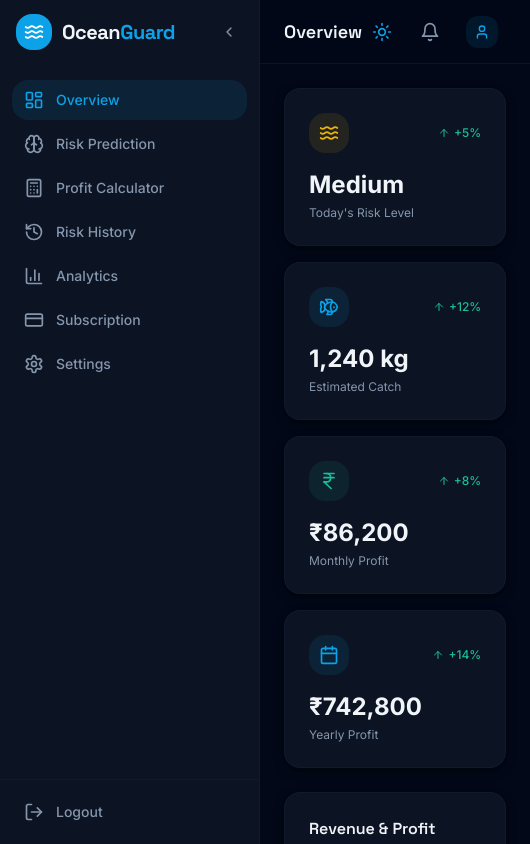
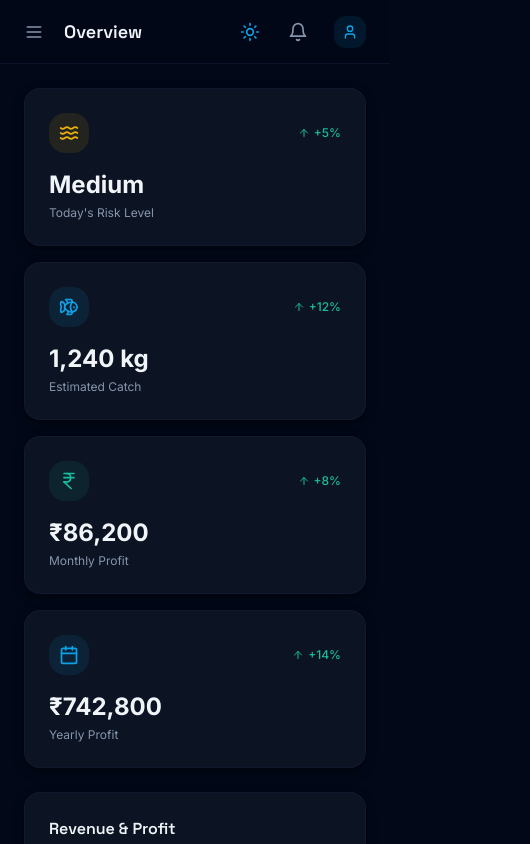
Before and after one commit to Mokshith08/OceanGuard, a React (Vite) app in the folder frontend/: page /dashboard in a window 390 px wide. Shown: the top 844 px of the page, 530 px wide, since content can reach past the window. Built offline with nearby package versions, Linux system fonts and the light colour scheme.

Commit message:
add commit

```diff
--- a/frontend/src/components/dashboard/DashboardLayout.tsx
+++ b/frontend/src/components/dashboard/DashboardLayout.tsx
@@ -4,7 +4,7 @@ import { motion, AnimatePresence } from "framer-motion";
 import {
   LayoutDashboard, Brain, Calculator, History, BarChart3,
   CreditCard, Settings, ChevronLeft, ChevronRight, LogOut,
-  Bell, User, Download, FileText, X,
+  Bell, User, Download, FileText, X, Menu,
 } from "lucide-react";
 import { OceanGuardLogo } from "@/components/OceanGuardLogo";
 import { ThemeToggle } from "@/hooks/useTheme";
@@ -119,6 +119,7 @@ function downloadFleetStatement() {
 export default function DashboardLayout() {
   const [collapsed, setCollapsed] = useState(false);
   const [profileOpen, setProfileOpen] = useState(false);
+  const [mobileOpen, setMobileOpen] = useState(false);
   const profileRef = useRef<HTMLDivElement>(null);
   const location = useLocation();
   const hasStatement = !!localStorage.getItem("og_fleet_results");
@@ -134,18 +135,41 @@ export default function DashboardLayout() {
     return () => document.removeEventListener("mousedown", handler);
   }, []);
 
+  // Close mobile sidebar on route change
+  useEffect(() => {
+    setMobileOpen(false);
+  }, [location.pathname]);
+
   return (
     <div className="flex min-h-screen bg-background">
-      {/* Sidebar */}
+      {/* Mobile Overlay */}
+      <AnimatePresence>
+        {mobileOpen && (
+          <motion.div
+            initial={{ opacity: 0 }}
+            animate={{ opacity: 1 }}
+            exit={{ opacity: 0 }}
+            onClick={() => setMobileOpen(false)}
+            className="fixed inset-0 z-40 bg-background/80 backdrop-blur-sm lg:hidden"
+          />
+        )}
+      </AnimatePresence>
+
+      {/* Sidebar - Desktop & Mobile */}
       <motion.aside
         animate={{ width: collapsed ? 72 : 260 }}
         transition={{ duration: 0.3 }}
-        className="fixed left-0 top-0 z-40 flex h-screen flex-col border-r border-border/50 bg-card"
+        className={`fixed left-0 top-0 z-50 flex h-screen flex-col border-r border-border/50 bg-card transition-transform duration-300 lg:translate-x-0 ${
+          mobileOpen ? "translate-x-0 w-[260px]" : "-translate-x-full lg:w-auto"
+        }`}
       >
         <div className="flex h-16 items-center justify-between px-4">
           <OceanGuardLogo collapsed={collapsed} />
-          <button onClick={() => setCollapsed(!collapsed)} className="rounded-lg p-1.5 text-muted-foreground hover:bg-muted hover:text-foreground">
+          <button onClick={() => setCollapsed(!collapsed)} className="hidden lg:block rounded-lg p-1.5 text-muted-foreground hover:bg-muted hover:text-foreground">
             {collapsed ? <ChevronRight className="h-4 w-4" /> : <ChevronLeft className="h-4 w-4" />}
+          </button>
+          <button onClick={() => setMobileOpen(false)} className="lg:hidden rounded-lg p-1.5 text-muted-foreground hover:bg-muted hover:text-foreground">
+            <X className="h-4 w-4" />
           </button>
         </div>
 
@@ -182,12 +206,17 @@ export default function DashboardLayout() {
       </motion.aside>
 
       {/* Main */}
-      <div className={`flex-1 transition-all duration-300 ${collapsed ? "ml-[72px]" : "ml-[260px]"}`}>
+      <div className={`flex-1 transition-all duration-300 lg:ml-0 ${collapsed ? "lg:ml-[72px]" : "lg:ml-[260px]"}`}>
         {/* Top bar */}
-        <header className="sticky top-0 z-30 flex h-16 items-center justify-between border-b border-border/50 bg-background/80 px-6 backdrop-blur-xl">
-          <h2 className="font-display text-lg font-semibold text-foreground">
-            {menuItems.find((m) => m.href === location.pathname)?.label || "Dashboard"}
-          </h2>
+        <header className="sticky top-0 z-30 flex h-16 items-center justify-between border-b border-border/50 bg-background/80 px-4 sm:px-6 backdrop-blur-xl">
+          <div className="flex items-center gap-3">
+            <button onClick={() => setMobileOpen(true)} className="rounded-lg p-2 text-muted-foreground hover:bg-muted lg:hidden">
+              <Menu className="h-5 w-5" />
+            </button>
+            <h2 className="font-display text-lg font-semibold text-foreground">
+              {menuItems.find((m) => m.href === location.pathname)?.label || "Dashboard"}
+            </h2>
+          </div>
           <div className="flex items-center gap-2">
             <ThemeToggle />
             <button className="rounded-xl p-2.5 text-muted-foreground hover:bg-muted hover:text-foreground">
--- a/frontend/src/components/landing/LandingNavbar.tsx
+++ b/frontend/src/components/landing/LandingNavbar.tsx
@@ -22,7 +22,7 @@ export function LandingNavbar() {
         <OceanGuardLogo />
 
         {/* Desktop */}
-        <div className="hidden items-center gap-1 md:flex">
+        <div className="hidden items-center gap-1 lg:flex">
           {navLinks.map((link) => (
             <Link
               key={link.href}
@@ -38,7 +38,7 @@ export function LandingNavbar() {
           ))}
         </div>
 
-        <div className="hidden items-center gap-3 md:flex">
+        <div className="hidden items-center gap-3 lg:flex">
           <ThemeToggle />
           <Link to="/login" className="rounded-xl px-4 py-2 text-sm font-medium text-muted-foreground hover:text-foreground transition-colors">
             Log in
@@ -49,7 +49,7 @@ export function LandingNavbar() {
         </div>
 
         {/* Mobile toggle */}
-        <div className="flex items-center gap-2 md:hidden">
+        <div className="flex items-center gap-2 lg:hidden">
           <ThemeToggle />
           <button onClick={() => setOpen(!open)} className="rounded-lg p-2 hover:bg-muted">
             {open ? <X className="h-5 w-5" /> : <Menu className="h-5 w-5" />}
@@ -64,7 +64,7 @@ export function LandingNavbar() {
             initial={{ opacity: 0, height: 0 }}
             animate={{ opacity: 1, height: "auto" }}
             exit={{ opacity: 0, height: 0 }}
-            className="border-t border-border/50 bg-background md:hidden"
+            className="border-t border-border/50 bg-background lg:hidden"
           >
             <div className="space-y-1 px-4 py-4">
               {navLinks.map((link) => (
```
